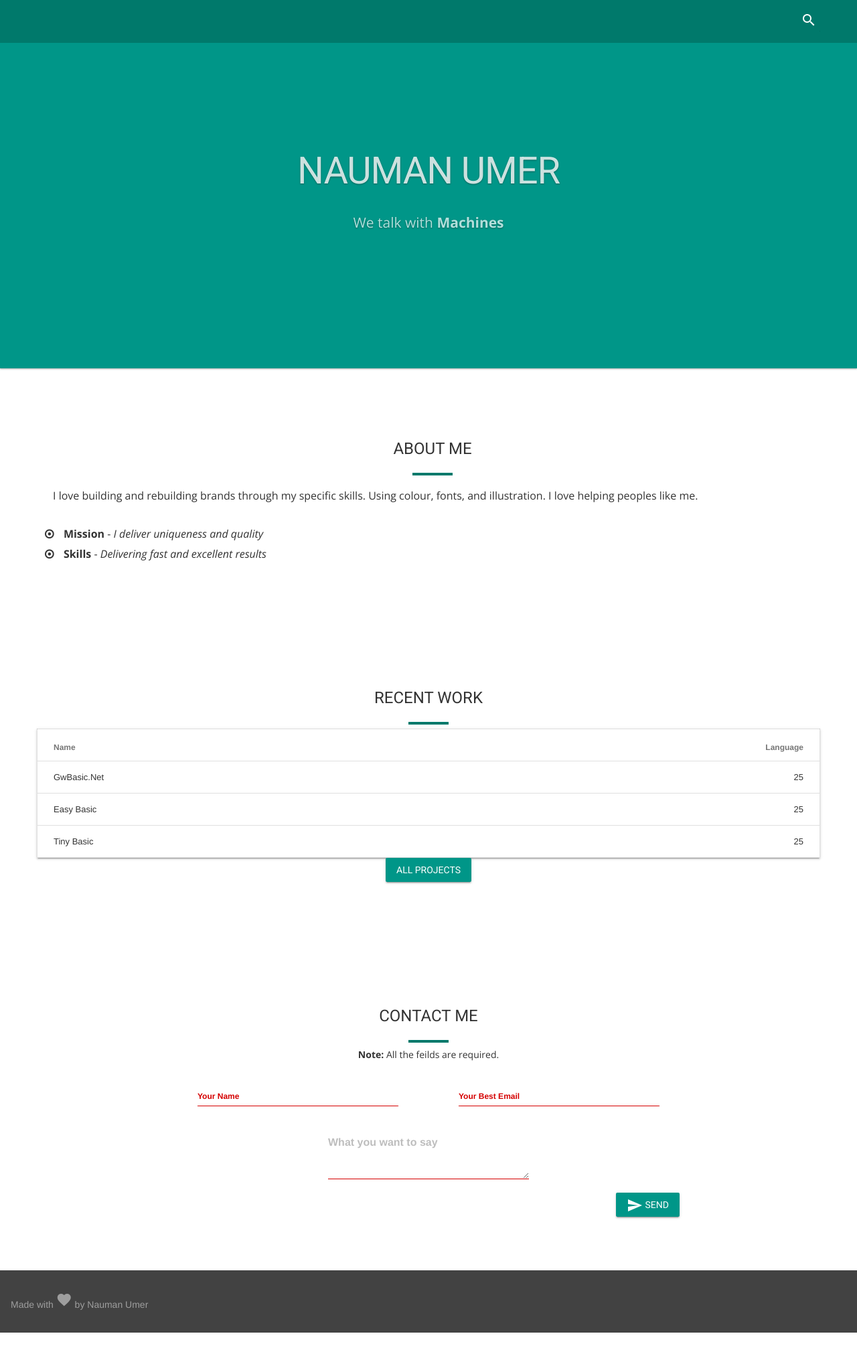
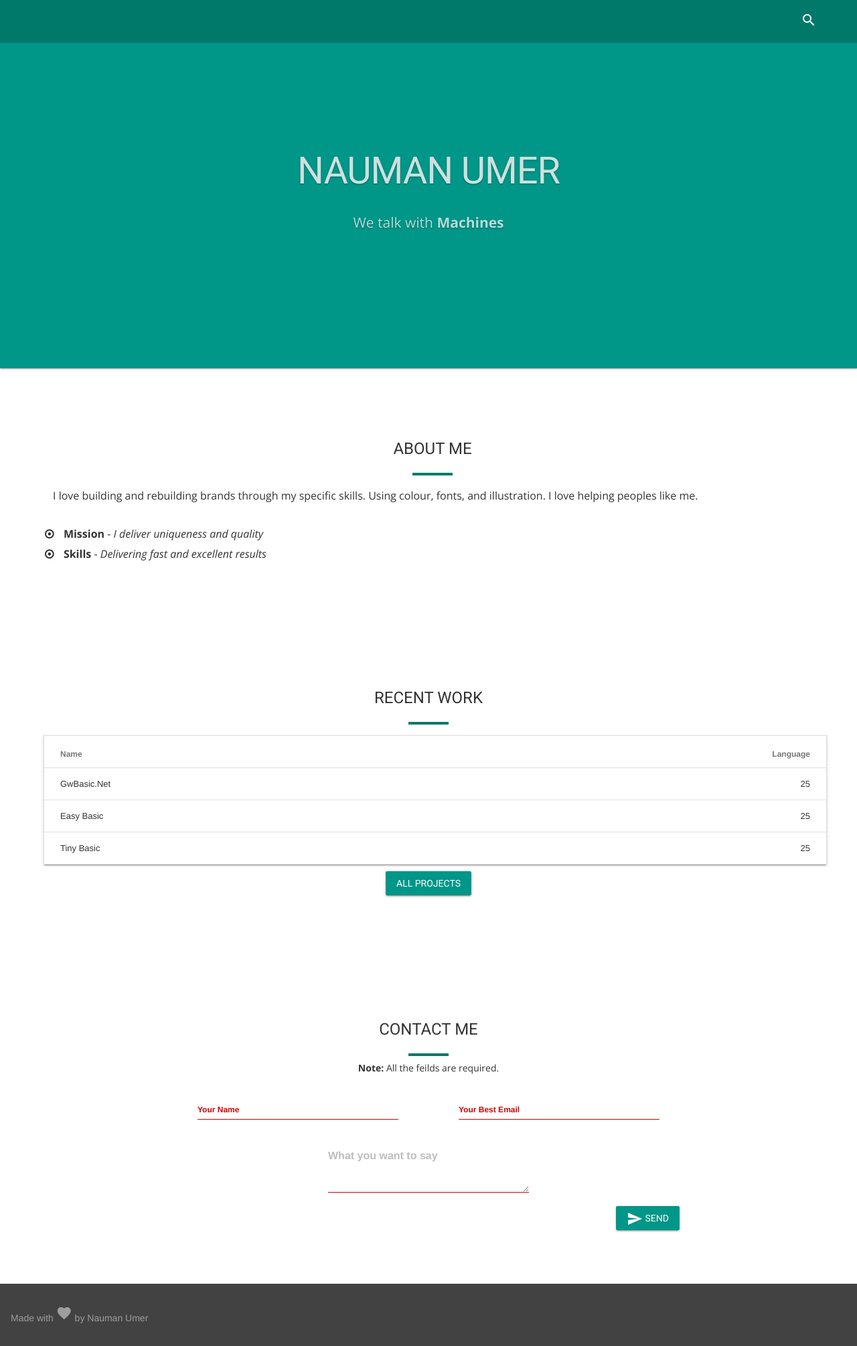
Before and after one commit to nmanumr/nmanumr.com, a Jekyll site: the page built from index.html, in a window 1280 px wide. Shown: the whole page at 67% size. Built offline with Jekyll 4.4.1, drawn with Linux system fonts in a browser that asks for light colours; nearby versions of some CDN libraries; comment, search, counter and statistics services are not loaded.

Commit message:
Update portfolio.html

```diff
--- a/_includes/portfolio.html
+++ b/_includes/portfolio.html
@@ -9,7 +9,7 @@
                 <div class="clearfix"></div>
             </div>
             <div class="row text-center">
-<table class="mdl-data-table mdl-js-data-table mdl-shadow--2dp" style="width:100%; paadding:10px;">
+<table class="mdl-data-table mdl-js-data-table mdl-shadow--2dp" style="width:100%; margin:10px;">
   <thead>
     <tr>
       <th class="mdl-data-table__cell--non-numeric">Name</th>
```
